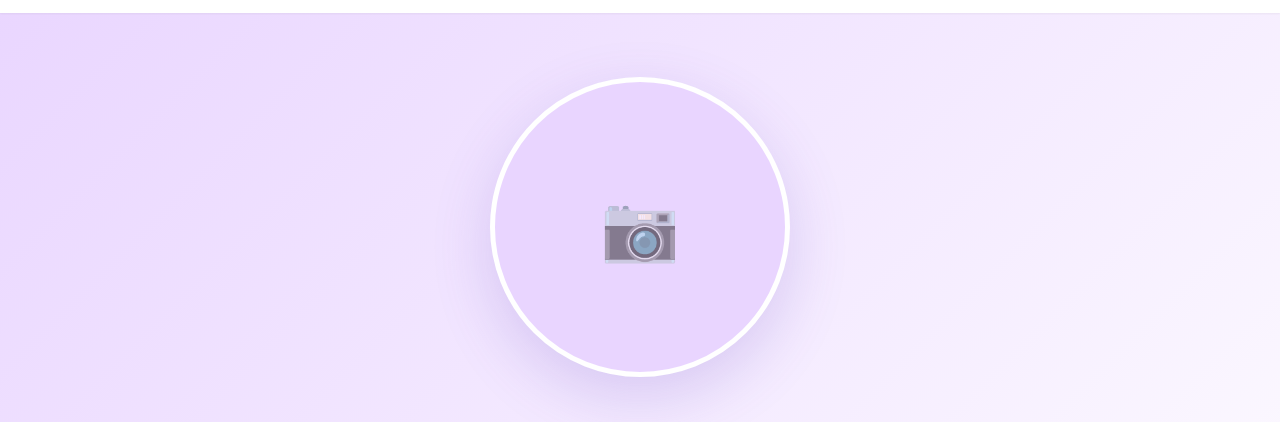
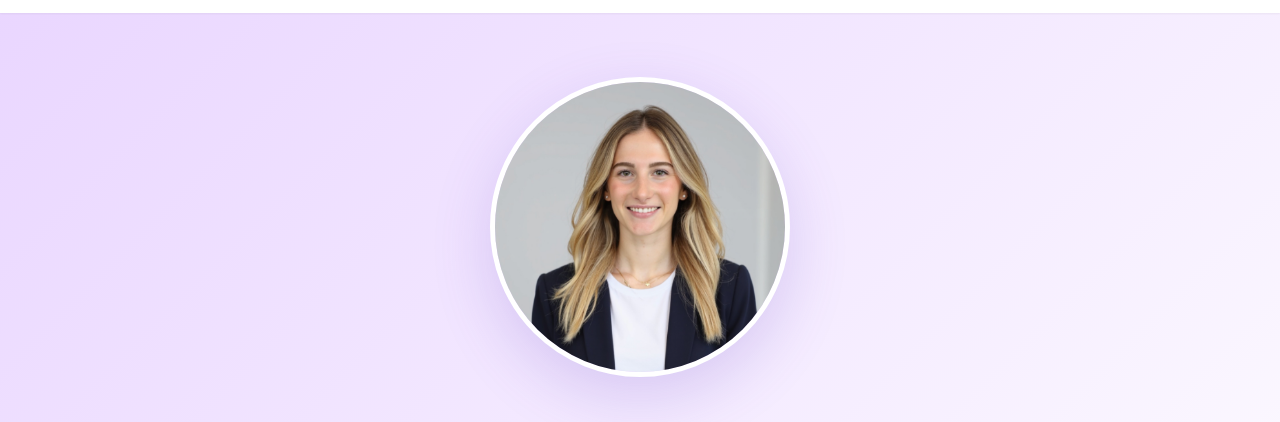
Before and after one commit to Rosie-Wise/RosieWise, a plain HTML site: page index.html in a window 1280 px wide. Shown: the part 51-473 px from the top of the page. Drawn offline with Linux system fonts and the light colour scheme.

Commit message:
Fix photo loading by creating photo.png without special characters

```diff
--- a/index.html
+++ b/index.html
@@ -26,7 +26,7 @@
     <section id="home" class="hero">
         <div class="hero-content">
             <div class="hero-photo-wrapper">
-                <img src="photo.png" alt="Rosie Wise"
+                <img src="Screenshot 2025-11-10 at 9.08.14 PM.png" alt="Rosie Wise"
                      onerror="this.onerror=null; this.src='photo.jpg'; this.onerror=function(){this.onerror=null; this.src='photo.png'; this.onerror=function(){this.style.display='none'; this.parentElement.classList.add('photo-placeholder');};};"
                      class="hero-photo">
             </div>
```
Also changed, not shown: photo.png (added).
